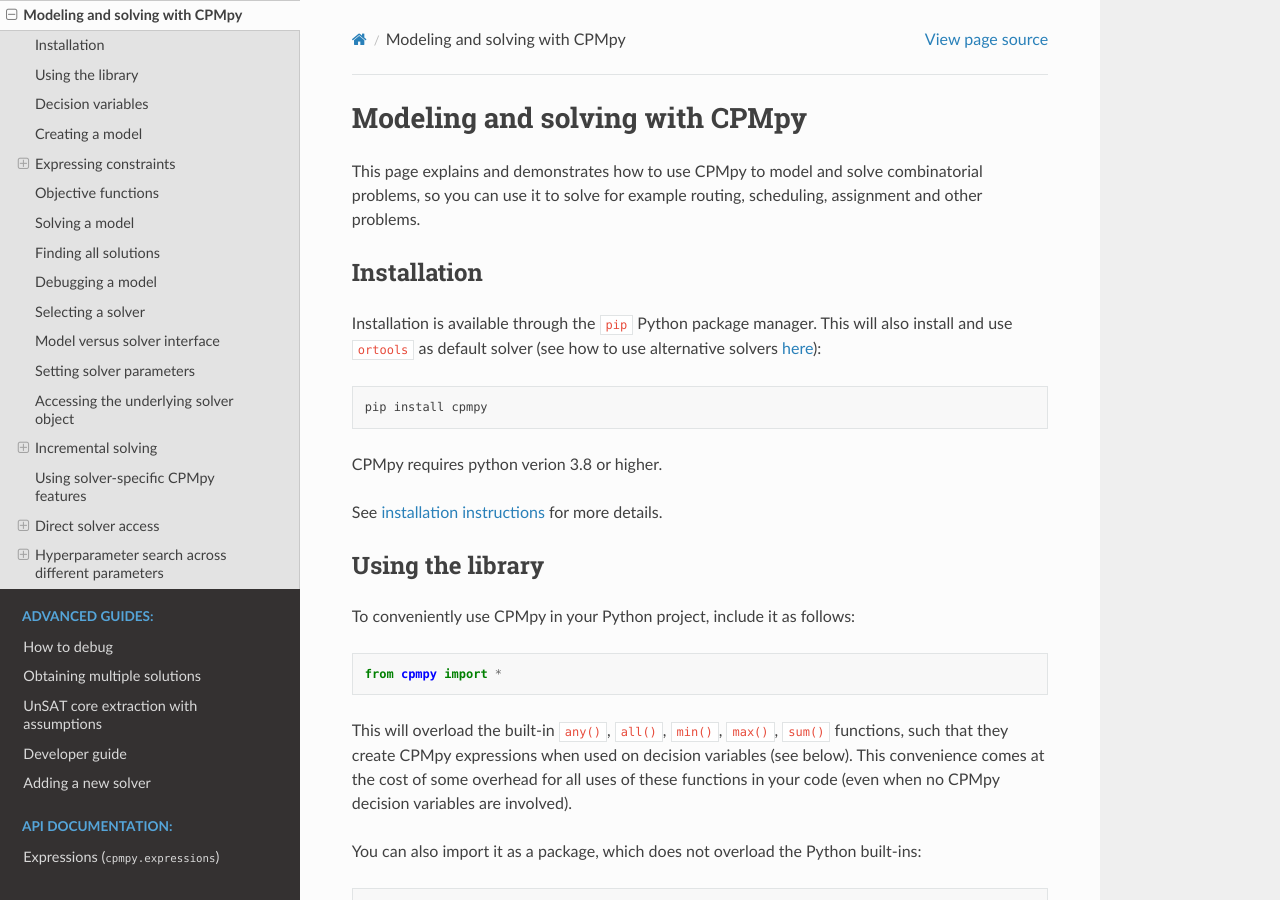
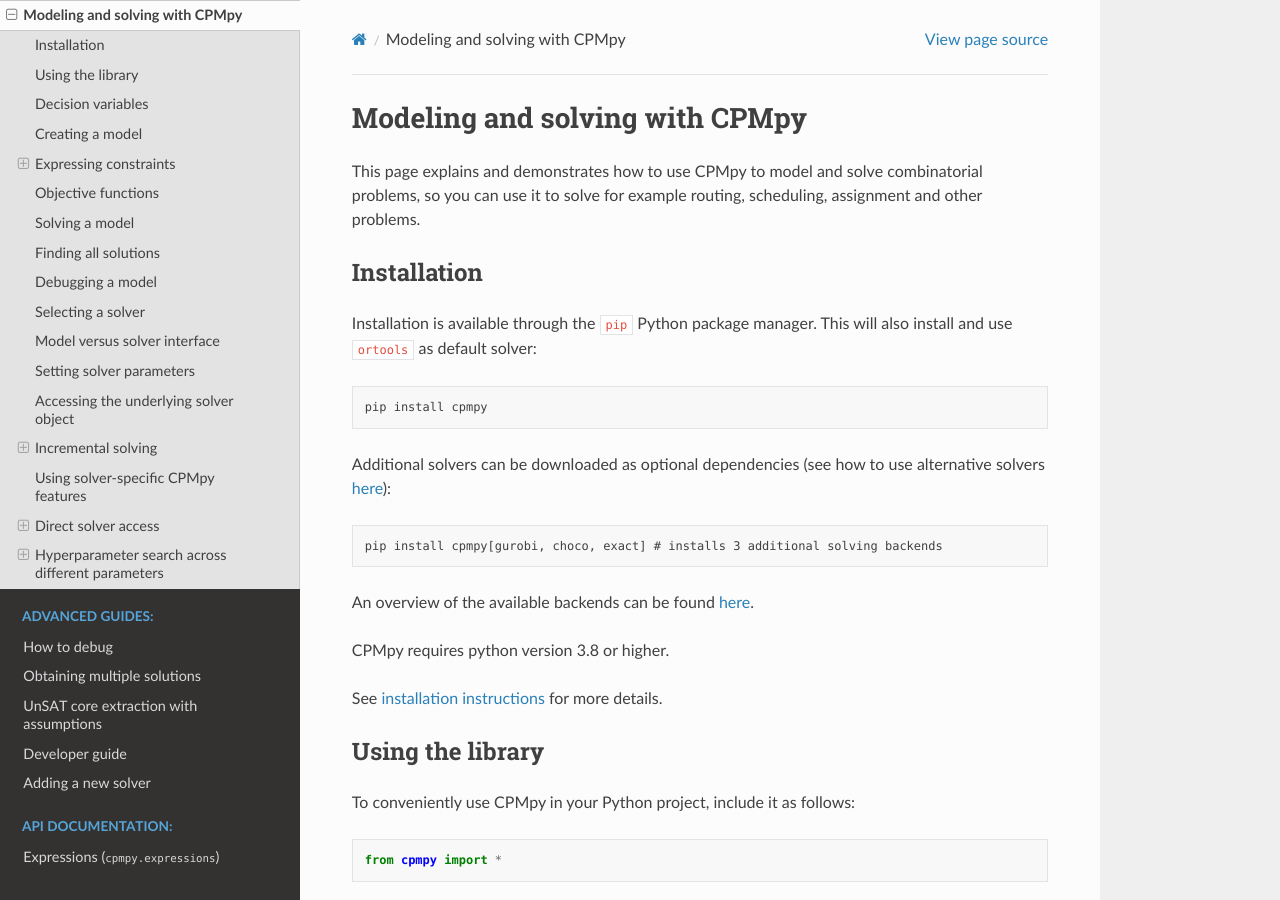
Before and after one commit to CPMpy/cpmpy, a Sphinx documentation site: the page built from docs/modeling.md, in a window 1280 px wide and 900 px high. Built offline with Sphinx 7.4.7 and the Read the Docs theme 3.1.0, drawn with Linux system fonts in a browser that asks for light colours; pages that are not in the unit, such as notebooks, are missing from menus.

Commit message:
Add optional dependencies to `setup.py` (#599)
Adds CPMpy's dependencies as 'optional dependencies' in its `setup.py`. This allows for easy install of solvers using following syntax: `pip install cpmpy[choco, minizinc, ...]`. These dependencies use the CPMpy names for the solvers, e.g. pysat instead of python-sat.

````diff
--- a/docs/index.rst
+++ b/docs/index.rst
@@ -116,7 +116,6 @@
    :caption: Advanced guides:
 
    how_to_debug
-   direct_solver_access
    multiple_solutions
    unsat_core_extraction
    developers
--- a/docs/modeling.md
+++ b/docs/modeling.md
@@ -4,13 +4,21 @@
 
 ## Installation
 
-Installation is available through the `pip` Python package manager. This will also install and use `ortools` as default solver (see how to use alternative solvers [here](#selecting-a-solver)):
+Installation is available through the `pip` Python package manager. This will also install and use `ortools` as default solver:
 
 ```commandline
 pip install cpmpy
 ```
 
-CPMpy requires python verion  3.8 or higher.
+Additional solvers can be downloaded as optional dependencies (see how to use alternative solvers [here](#selecting-a-solver)):
+
+```commandline
+pip install cpmpy[gurobi, choco, exact] # installs 3 additional solving backends
+```
+
+An overview of the available backends can be found [here](index.rst#supported-solvers).
+
+CPMpy requires python version  3.8 or higher.
 
 See [installation instructions](./installation_instructions.rst) for more details.
 
````
Also changed, not shown: docs/installation_instructions.rst (+10 -0 lines), setup.py (+17 -0 lines).
